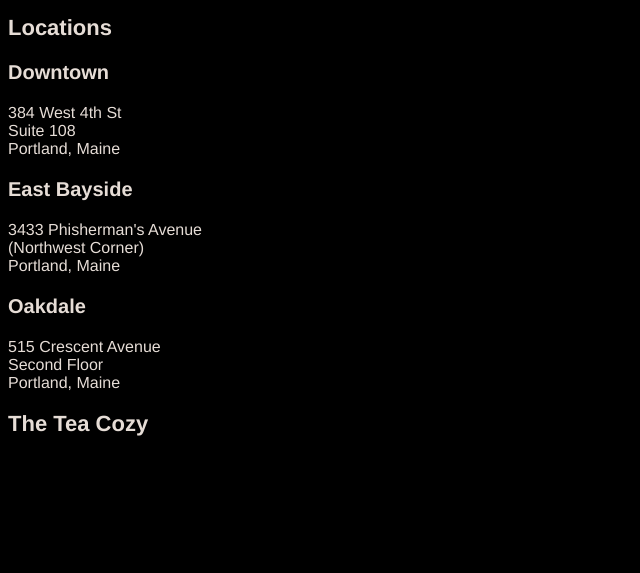
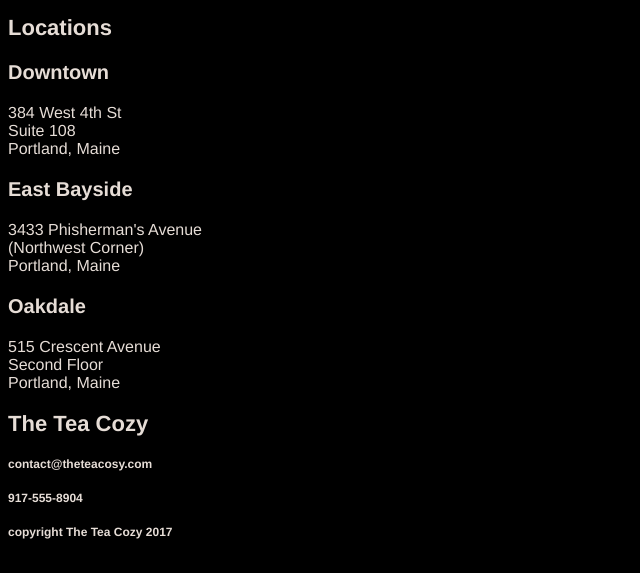
Before and after one commit to Calpolco/Tea-cozy, a plain HTML site: page Index.html in a window 1280 px wide. Shown: the part 5750-6323 px from the top of the page, without its empty margins (0-640 px from the left). Drawn offline with Linux system fonts and the light colour scheme.

Commit message:
adjusted

```diff
--- a/Resources/css/style.css
+++ b/Resources/css/style.css
@@ -17,6 +17,12 @@
 h3 {
     font-family: Helvetica;
     font-size: 20px;
+    color: seashell;
+    opacity: 0.9;}
+
+h5 {
+    font-family: Helvetica;
+    font-size: 12px;
     color: seashell;
     opacity: 0.9;}
 body {
```
